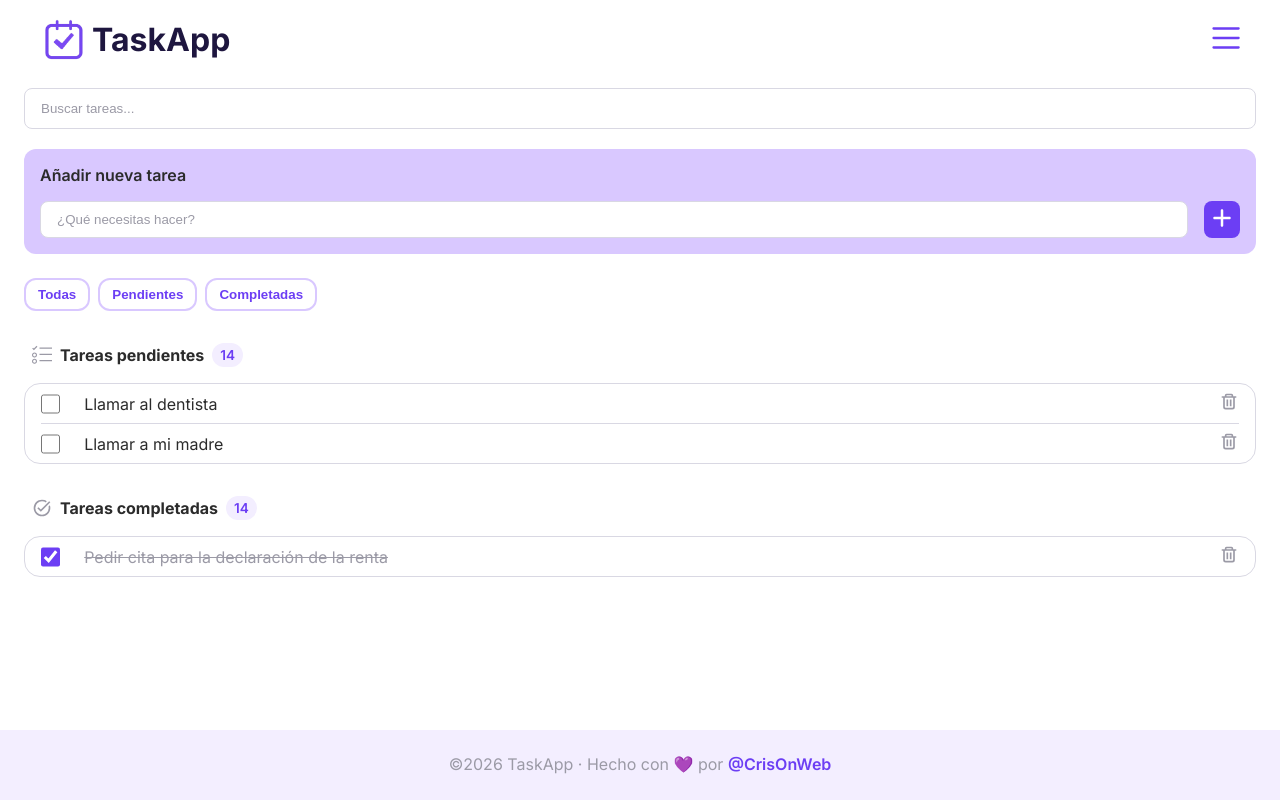
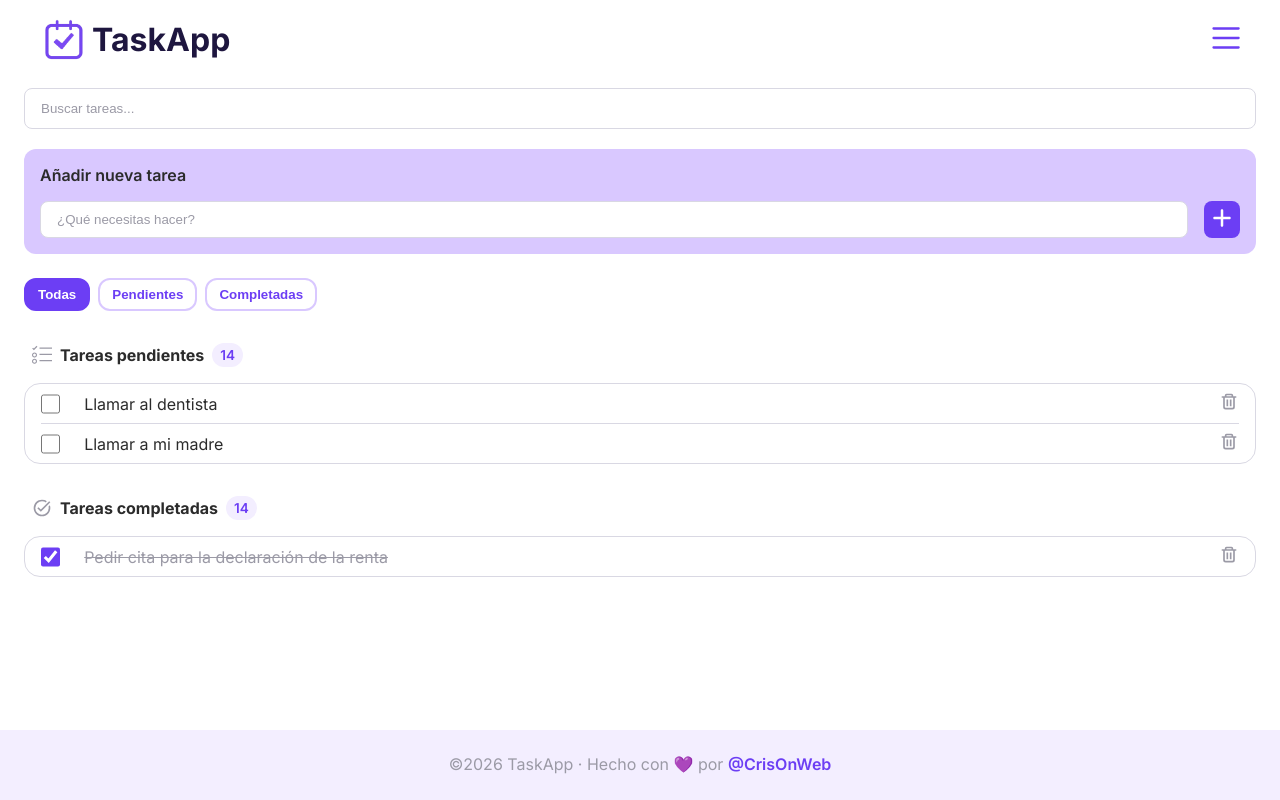
Before and after one commit to CrisOnWeb/TaskApp, a React (Vite) app: page / in a window 1280 px wide. Built offline with nearby package versions, Linux system fonts and the light colour scheme.

Commit message:
Added task filtering. Filter by task status (all, pending, completed). Added styles for the active button. Updated hover and active styles. Updated UI.

```diff
--- a/src/components/App.jsx
+++ b/src/components/App.jsx
@@ -9,25 +9,6 @@ import ls from '../services/localStorage';
 import { useState, useEffect } from 'react';
 
 function App() {
-  /* local storage
-  // En vez de leer la propiedad name leemos la propiedad data y su valor por defecto es un objeto vacío: ls.get('data', {})
-  // Del objeto (vacío o relleno que nos devuelve ls.get) obtenemos la propiedad name: ls.get('data', {}).name
-  // Si la propiedad name existe la usamos, si no, usamos un string vacío: ls.get('data', {}).name || ''
-  const [name, setName] = useState(ls.get("data", {}).name || "");
-  // Lo mismo para el email
-  const [email, setEmail] = useState(ls.get("data", {}).email || "");
-
-  // Usamos useEffect para guardar los datos en el local storage
-  useEffect(() => {
-    // En vez de guardar el nombre por un lado y el email por otro
-    // Guardamos en el local storage un objeto data con las propiedad name y email: { name: 'loquesea', email: 'loquefuere' }
-    ls.set("data", {
-      name: name,
-      email: email,
-    });
-  }, [name, email]);
-  */
-
   const [tasks, setTasks] = useState(
     ls.get('data', [
       { id: crypto.randomUUID(), task: 'Llamar al dentista', completed: false },
@@ -58,12 +39,16 @@ function App() {
     setTasks(tasks.filter((task) => task.id !== id));
   };
 
-  const ToggleTask = (id) => {
+  const toggleTask = (id) => {
     return setTasks(
       tasks.map((task) =>
         task.id === id ? { ...task, completed: !task.completed } : task
       )
     );
+  };
+
+  const handleFilterChange = (status) => {
+    setFilter(status);
   };
 
   return (
@@ -75,21 +60,25 @@ function App() {
           setNewTaskInput={setNewTaskInput}
           onAddTask={addTask}
         />
-        <FilterTasks />
+        <FilterTasks filter={filter} handleFilterChange={handleFilterChange} />
+        {(filter === 'pending' || filter === 'all') && (
           <Tasks
             title="Tareas pendientes"
             icon={<PendingIcon />}
             tasks={pendingTasks}
-          onToggleTask={ToggleTask}
+            onToggleTask={toggleTask}
             onDeleteTask={deleteTask}
           />
+        )}
+        {(filter === 'completed' || filter === 'all') && (
           <Tasks
             title="Tareas completadas"
             icon={<CompletedIcon />}
             tasks={completedTasks}
-          onToggleTask={ToggleTask}
+            onToggleTask={toggleTask}
             onDeleteTask={deleteTask}
           />
+        )}
       </main>
       <Footer />
     </>
--- a/src/components/FilterTasks/FilterTasks.jsx
+++ b/src/components/FilterTasks/FilterTasks.jsx
@@ -1,11 +1,36 @@
 import './FilterTasks.scss';
 
-const FilterTasks = () => {
+const FilterTasks = ({ filter, handleFilterChange }) => {
+  const handleFilterAllBtn = () => {
+    handleFilterChange('all');
+  };
+  const handleFilterPendingBtn = () => {
+    handleFilterChange('pending');
+  };
+  const handleFilterCompletedBtn = () => {
+    handleFilterChange('completed');
+  };
+
   return (
     <section className="filter">
-      <button className="filter__btn filter__all">Todas</button>
-      <button className="filter__btn filter__pending">Pendientes</button>
-      <button className="filter__btn filter__completed">Completadas</button>
+      <button
+        className={`filter__btn ${filter === 'all' ? 'filter__btn--active' : ''}`}
+        onClick={handleFilterAllBtn}
+      >
+        Todas
+      </button>
+      <button
+        className={`filter__btn ${filter === 'pending' ? 'filter__btn--active' : ''}`}
+        onClick={handleFilterPendingBtn}
+      >
+        Pendientes
+      </button>
+      <button
+        className={`filter__btn ${filter === 'completed' ? 'filter__btn--active' : ''}`}
+        onClick={handleFilterCompletedBtn}
+      >
+        Completadas
+      </button>
     </section>
   );
 };
--- a/src/components/FilterTasks/FilterTasks.scss
+++ b/src/components/FilterTasks/FilterTasks.scss
@@ -12,13 +12,23 @@
     background-color: transparent;
     color: var(--color-brand);
     font-weight: var(--font-weight-semibold);
+    transition: transform 0.2s ease;
 
     &:active,
-    &:focus,
-    &:hover {
+    &--active {
       border: 2px solid var(--color-brand);
       background-color: var(--color-brand);
       color: var(--color-surface);
     }
+
+    &:hover {
+      transform: translateY(-2px);
+      border: 2px solid var(--color-brand);
+    }
+
+    &:focus-visible {
+      outline: 3px solid var(--color-brand);
+      outline-offset: 3px;
+    }
   }
 }
```
Also changed, not shown: 1 other file (tests, documents, lock files or other folders). Lines whose indentation alone changed are shown as unchanged.
